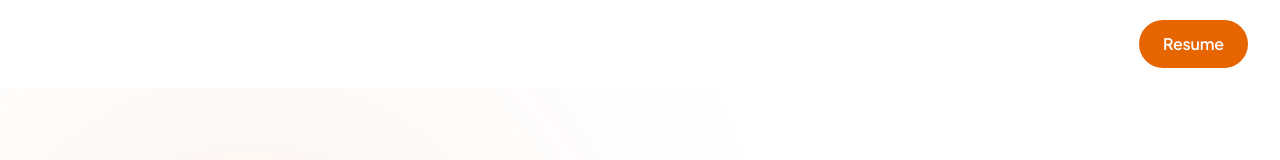
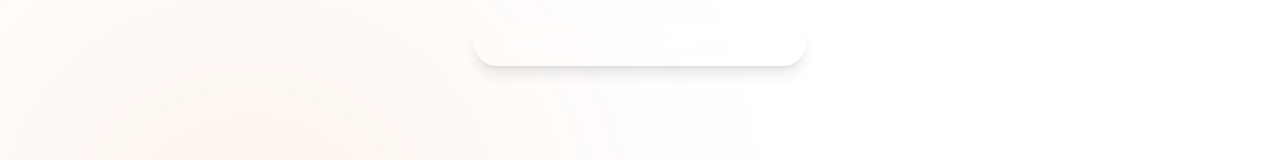
Before and after one commit to half-skirmish/portfolio-2026, a Next.js app: page / in a window 1280 px wide. Shown: the top 160 px of the page. Built offline with nearby package versions, Linux system fonts and the light colour scheme.

Commit message:
feat: Update Navbar layout and links for improved navigation

```diff
--- a/components/Navbar.jsx
+++ b/components/Navbar.jsx
@@ -4,11 +4,10 @@ import Link from "next/link";
 
 export default function Navbar() {
   return (
-    <nav className="w-full px-4 md:px-6 lg:px-8 py-3 md:py-4 lg:py-5 flex items-center justify-between text-white">
-
+    <nav className="fixed top-0 left-0 w-full z-50 px-4 md:px-6 lg:px-8 py-3 md:py-4 lg:py-5 flex items-center justify-center text-white">
       {/* Left Side - Translucent Pill Menu */}
       <div className="hidden sm:flex items-center gap-3 md:gap-5 lg:gap-8 px-4 md:px-6 lg:px-8 py-2 md:py-3 rounded-full
-                      bg-white/10 backdrop-blur-md border border-white/20
+                     bg-white/10 backdrop-blur-xl border border-white/20 shadow-lg
                       text-xs md:text-sm font-medium">
 
         <Link
@@ -22,7 +21,7 @@ export default function Navbar() {
           href="#about"
           className="hover:text-[#e66500] transition-colors duration-200"
         >
-          About
+          Work
         </Link>
 
         <Link
@@ -36,21 +35,9 @@ export default function Navbar() {
           href="#contact"
           className="hover:text-[#e66500] transition-colors duration-200"
         >
-          Contact
+          About
         </Link>
       </div>
-
-      {/* Right Side - Resume Button */}
-      <a
-        href="/resume.pdf"
-        target="_blank"
-        rel="noopener noreferrer"
-        className="bg-[#e66500] px-4 md:px-6 py-2 md:py-3 rounded-full font-semibold text-sm md:text-base
-                   hover:scale-105 hover:shadow-lg
-                   transition-all duration-200"
-      >
-        Resume
-      </a>
     </nav>
   );
 }
```
